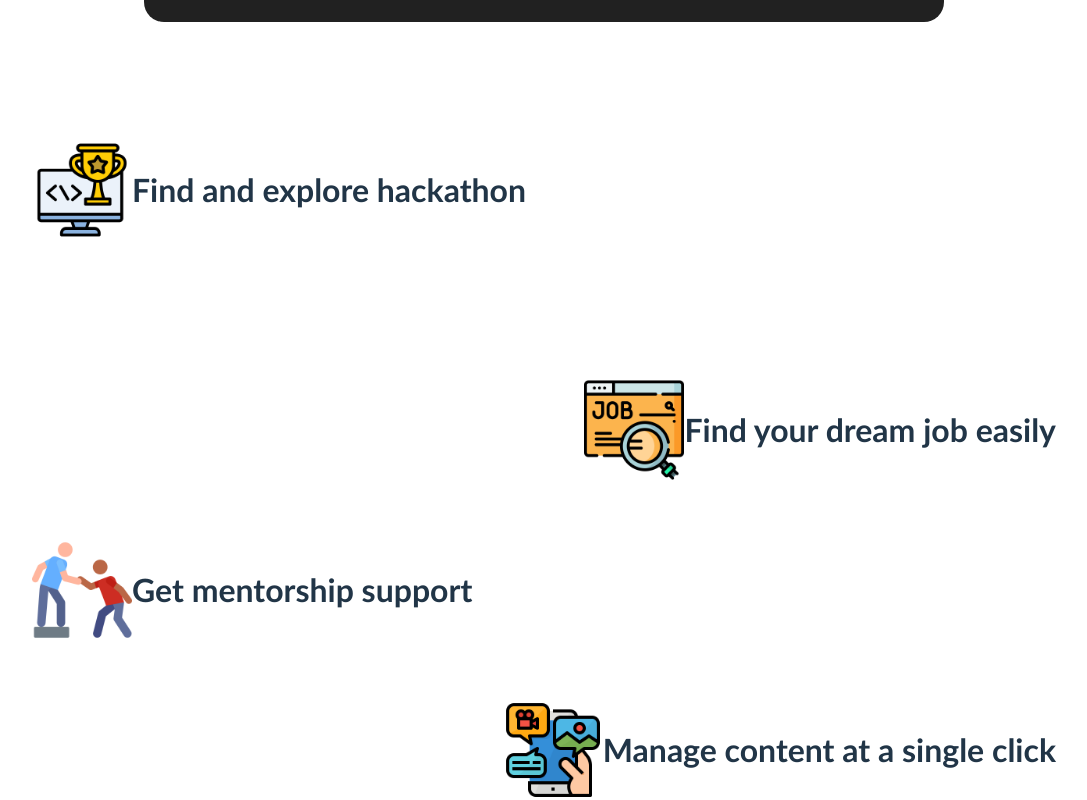
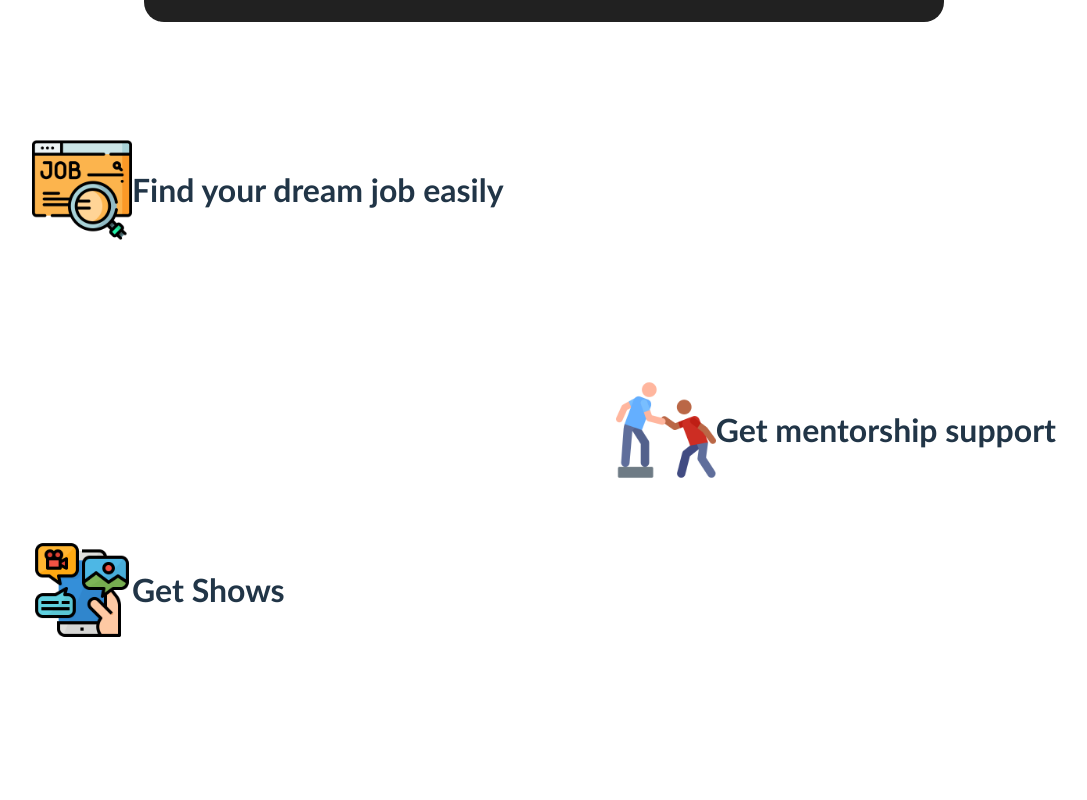
Before and after one commit to SoumyadeepOSD/Showcase-Project-2023, a React (Vite) app: page / in a window 1280 px wide. Shown: the part 634-1434 px from the top of the page, without its empty margins (96-1183 px from the left). After the commit the page ends 1274 px from the top, so only its background shows below. Built offline with nearby package versions, Linux system fonts and the light colour scheme.

Commit message:
Show added

```diff
--- a/src/App.jsx
+++ b/src/App.jsx
@@ -2,6 +2,7 @@ import Home from './Home';
 import Jobs from './Jobs';
 import Mentorship from './Mentorship';
 import Header from './Header';
+import Shows from './Shows';
 import { Routes, Route } from "react-router-dom"
 
 
@@ -13,6 +14,7 @@ const App = () => {
             <Route path='/' element={<Home/>}/>
             <Route path='jobs' element={<Jobs/>}/>
             <Route path='mentorship' element={<Mentorship/>}/>
+            <Route path='shows' element={<Shows/>}/>
           </Routes>
     </div>
   )
--- a/src/Header.jsx
+++ b/src/Header.jsx
@@ -9,6 +9,7 @@ function Header() {
             <li><Link style={{}} to="/" className="tabs">Home</Link></li>
             <li><Link to="jobs" className="tabs">Job</Link></li>
             <li><Link to="mentorship" className="tabs">Mentorship</Link></li>
+            <li><Link to="shows" className="tabs">Shows</Link></li>
         </ul>
         <div className="hamburger">
           <img src={ThreedotLogo} height={20} width={20} alt="3dot-logo" />
--- a/src/Home.jsx
+++ b/src/Home.jsx
@@ -15,10 +15,9 @@ const Home = () => {
         <ShowcaseCard/>
       </section>
       <section className='main-content'>
-        <Card text="Find and explore hackathon" imgPath={HackathonLogo} position={1}/>
-        <Card text="Find your dream job easily"imgPath={JobLogo} position={2}/>
-        <Card text="Get mentorship support" imgPath={HelpLogo} position={3}/>
-        <Card text="Manage content at a single click"imgPath={ContentLogo} position={4}/>
+        <Card text="Find your dream job easily"imgPath={JobLogo} position={1}/>
+        <Card text="Get mentorship support" imgPath={HelpLogo} position={2}/>
+        <Card text="Get Shows"imgPath={ContentLogo} position={3}/>
       </section>
     </div>
   )
--- /dev/null
+++ b/src/Shows.jsx
@@ -0,0 +1,60 @@
+import {useState} from 'react';
+import { MentorCard } from './Components';
+
+const SHOW_URL = "https://cache.showwcase.com/projects";
+function Shows() {
+  const[showdata, setShowdata]=useState(localStorage.getItem('shows'));
+  const fetchShowData = async() => {
+    fetch(SHOW_URL)
+    .then((response)=>{
+        if(response.ok){
+            return response.json();
+        }else{
+            throw new Error("Network response error");
+        }
+    })
+    .then(data=>{
+      localStorage.setItem('shows', JSON.stringify(data));
+      var actualdata = JSON.parse(localStorage.getItem('shows'));
+      setShowdata(actualdata);
+    })
+    .catch((error)=>console.error("Fetch error", error))
+  }
+
+  return (
+    <div style={{display:'flex', flexDirection:'column', alignItems:'center', justifyContent:'center'}}>
+        <button onClick={fetchShowData} style={STYLE.buttonStyle}>Get shows</button>
+      <section className='job-section'>
+          {
+            localStorage.getItem('shows')!=null?
+            (
+              JSON.parse(localStorage.getItem('shows')).map((e, i)=>{
+                var url = e._self
+                return(
+                  <div key={i} style={{display:'flex', flexDirection:'column', alignItems:'center', justifyContent:'center', background:'gray', padding:10, borderRadius:10, marginTop:10}}>
+                    <img src={e.coverImageUrl} style={{height:50, width:50}}/>
+                    {e.title}
+                    <a href={url} style={{color:'white'}}>Visit</a>
+                  </div>
+                );
+              })
+            ):<h1 style={{alignSelf:'center', textAlign:'center'}}>Get Ready to collab🚀</h1>
+          }
+      </section>
+    </div>
+  )
+}
+
+export default Shows;
+
+const STYLE = {
+  buttonStyle:{
+    width:'20rem',
+    alignSelf:'center',
+    textAlign:'center',
+    background:'cyan',
+    color:'black',
+    fontWeight:'bolder',
+    marginTop:'5rem'
+  }
+}
```
